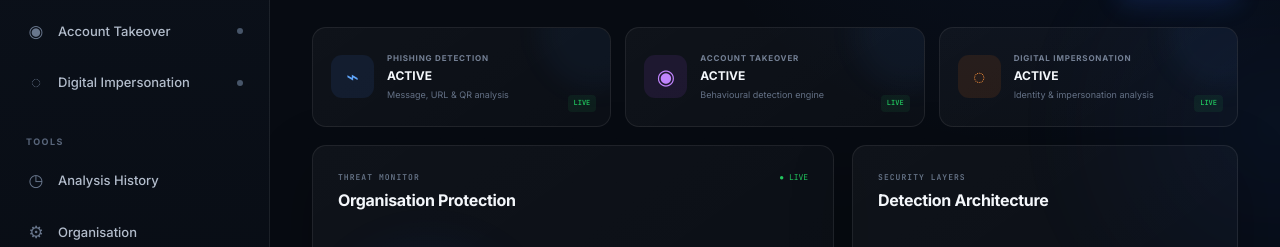
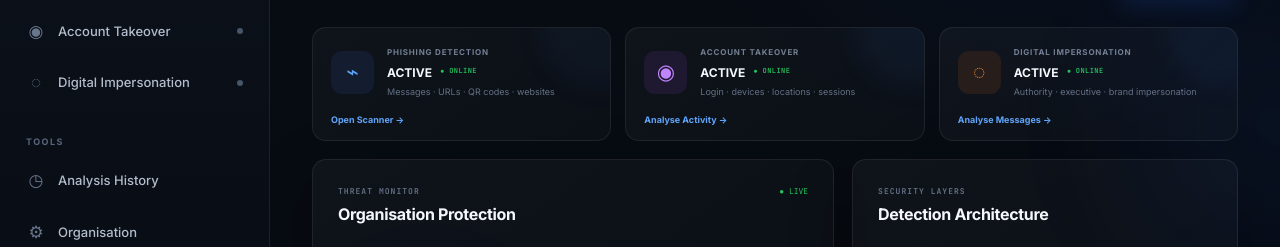
Before and after one commit to NomzaZulu/cyber1, a website: page index.html in a window 1280 px wide. Shown: the part 214-461 px from the top of the page. Drawn offline with Linux system fonts and the light colour scheme.

Commit message:
Update index.html

```diff
--- a/index.html
+++ b/index.html
@@ -258,7 +258,13 @@
 
                     <div class="summary-grid">
 
-                        <div class="summary-card">
+                        <div
+                            class="summary-card engine-summary-card"
+                            data-view-target="phishing"
+                            role="button"
+                            tabindex="0"
+                            aria-label="Open Phishing Detection"
+                        >
 
                             <div class="summary-icon blue">
                                 ⌁
@@ -270,22 +276,31 @@
                                     PHISHING DETECTION
                                 </span>
 
-                                <strong>ACTIVE</strong>
+                                <div class="summary-status-row">
+                                    <strong>ACTIVE</strong>
+                                    <span class="summary-online">● ONLINE</span>
+                                </div>
 
                                 <small>
-                                    Message, URL & QR analysis
+                                    Messages · URLs · QR codes · websites
                                 </small>
 
                             </div>
 
-                            <span class="summary-badge active-badge">
-                                LIVE
+                            <span class="summary-action">
+                                Open Scanner →
                             </span>
 
                         </div>
 
 
-                        <div class="summary-card">
+                        <div
+                            class="summary-card engine-summary-card"
+                            data-view-target="takeover"
+                            role="button"
+                            tabindex="0"
+                            aria-label="Open Account Takeover Detection"
+                        >
 
                             <div class="summary-icon purple">
                                 ◉
@@ -297,22 +312,31 @@
                                     ACCOUNT TAKEOVER
                                 </span>
 
-                                <strong>ACTIVE</strong>
+                                <div class="summary-status-row">
+                                    <strong>ACTIVE</strong>
+                                    <span class="summary-online">● ONLINE</span>
+                                </div>
 
                                 <small>
-                                    Behavioural detection engine
+                                    Login · devices · locations · sessions
                                 </small>
 
                             </div>
 
-                            <span class="summary-badge active-badge">
-                                LIVE
+                            <span class="summary-action">
+                                Analyse Activity →
                             </span>
 
                         </div>
 
 
-                        <div class="summary-card">
+                        <div
+                            class="summary-card engine-summary-card"
+                            data-view-target="impersonation"
+                            role="button"
+                            tabindex="0"
+                            aria-label="Open Digital Impersonation Detection"
+                        >
 
                             <div class="summary-icon orange">
                                 ◌
@@ -324,16 +348,19 @@
                                     DIGITAL IMPERSONATION
                                 </span>
 
-                                <strong>ACTIVE</strong>
+                                <div class="summary-status-row">
+                                    <strong>ACTIVE</strong>
+                                    <span class="summary-online">● ONLINE</span>
+                                </div>
 
                                 <small>
-                                    Identity & impersonation analysis
+                                    Authority · executive · brand impersonation
                                 </small>
 
                             </div>
 
-                            <span class="summary-badge active-badge">
-                                LIVE
+                            <span class="summary-action">
+                                Analyse Messages →
                             </span>
 
                         </div>
```
